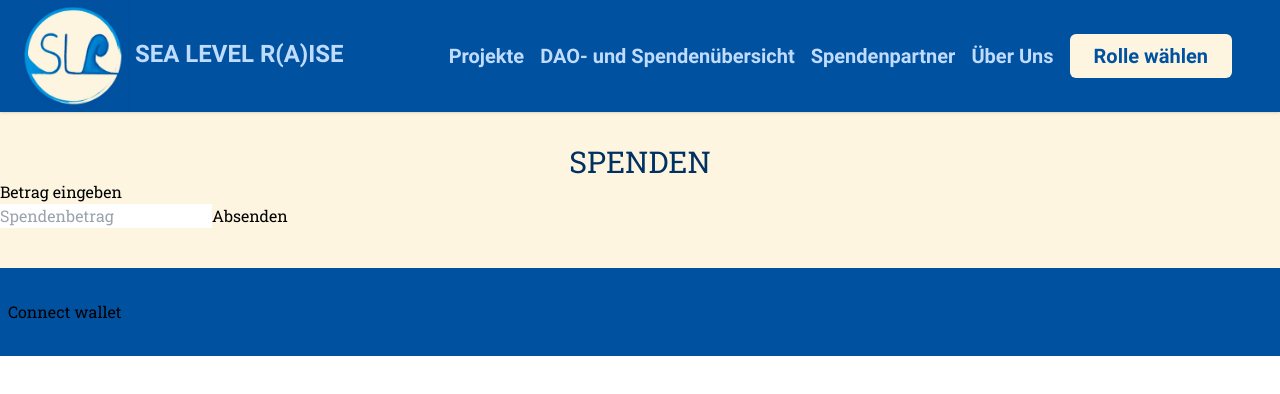
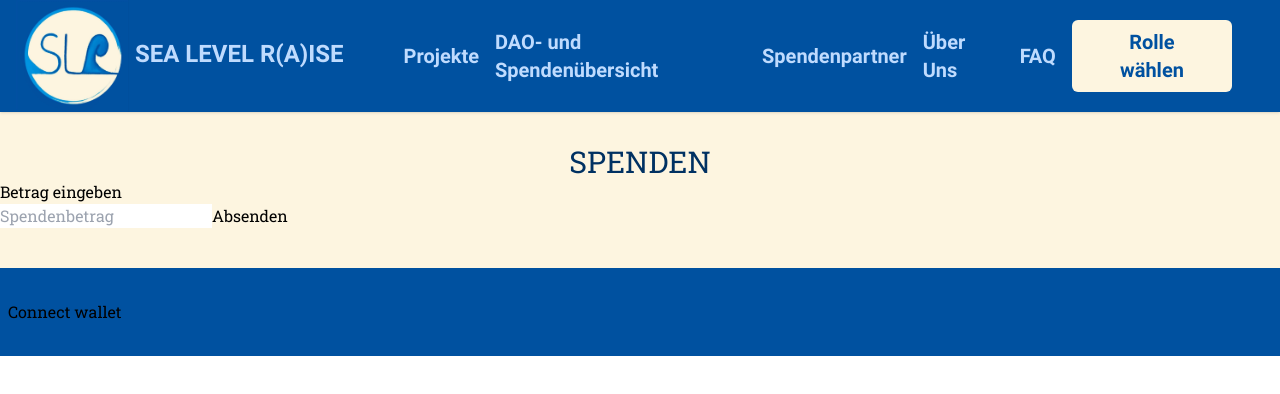
Before and after one commit to Sealevelraise/SLR, a Nuxt app in the folder nuxt/: page /spenden in a window 1280 px wide. Shown: the top 394 px of the page. Built offline with nearby package versions, Linux system fonts and the light colour scheme.

Commit message:
minor changes in HeaderMain and spenden

```diff
--- a/nuxt/components/HeaderMain.vue
+++ b/nuxt/components/HeaderMain.vue
@@ -4,9 +4,11 @@
             <div class="items-center shrink-0 "> <!-- flex justify-between  -->
                 <span class="text-xl md:text-2xl pr-5 hover:text-blue-400 duration-500 cursor-pointer md:items-center ">
                     <img class="object-cover h-28 inline" src="../assets/images/slrLogo.jpg" alt="logo">
+
                     <NuxtLink to="/">
                             SEA LEVEL R(A)ISE
                     </NuxtLink>
+
                 </span>
                 <!----
                                 <span class="cursor-pointer text-3xl mx-2 md:hidden block">
@@ -38,6 +40,10 @@
 
         <li class="hover:text-blue-400 duration-500">
           <NuxtLink to="/about">Über Uns</NuxtLink>
+        </li>
+
+        <li class="hover:text-blue-400 duration-500">
+          <NuxtLink to="/faq">FAQ</NuxtLink>
         </li>
 
         <NuxtLink :to="{ path: '/', hash: '#roleAnchor' }">
@@ -72,5 +78,12 @@
 <script>
 export default {
   name: 'HeaderMain',
+
+  methods: {
+    reloadPage() {
+      window.location.reload();
+    }
+  }
+
 }
 </script>
--- a/nuxt/pages/spenden.vue
+++ b/nuxt/pages/spenden.vue
@@ -1,4 +1,5 @@
 <template>
+
   <div>
     <h1>Spenden</h1>
     <p>Betrag eingeben</p>
```
